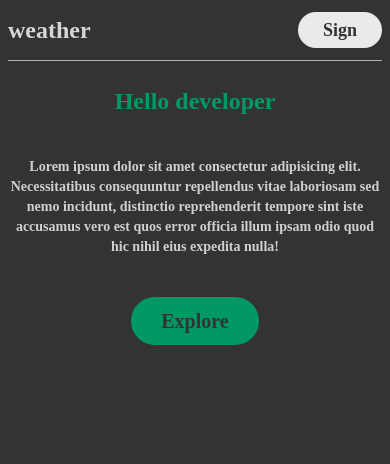
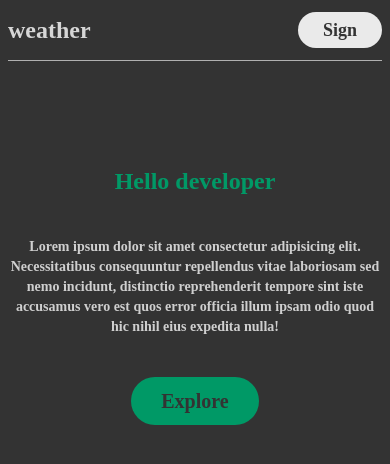
Before and after one commit to naushadalammtd871/builder-project, a React (Vite) app: page / in a window 390 px wide. Shown: the top 464 px of the page. Built offline with nearby package versions, Linux system fonts and the light colour scheme; no server answers.

Commit message:
Update Home.jsx

```diff
--- a/src/component/Home.jsx
+++ b/src/component/Home.jsx
@@ -6,7 +6,7 @@ import { useNavigate } from 'react-router-dom'
 const Home = () => {
     const navigate = useNavigate();
   return (
-    <div className='flex items-center mt-6 sm:mt-40 justify-center flex-col gap-10'>
+    <div className='flex items-center mt-26 sm:mt-40 justify-center flex-col gap-10'>
         <motion.div initial={{opacity: 0, y: -500}} animate={{opacity: 1, y: 0}} transition={{duration: 2}} className="">
             <h1 className='text-emerald-600 sm:text-3xl text-2xl font-bold'>Hello developer</h1>
         </motion.div>
```
